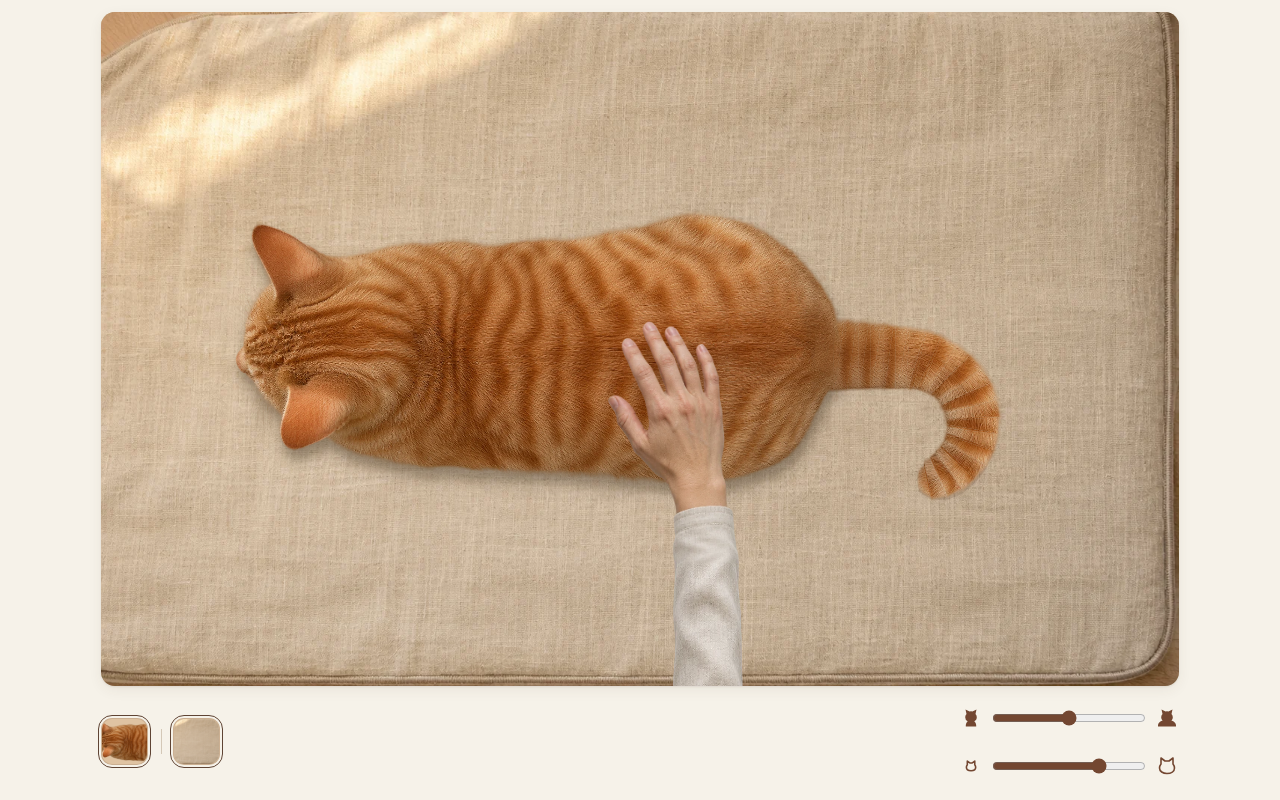
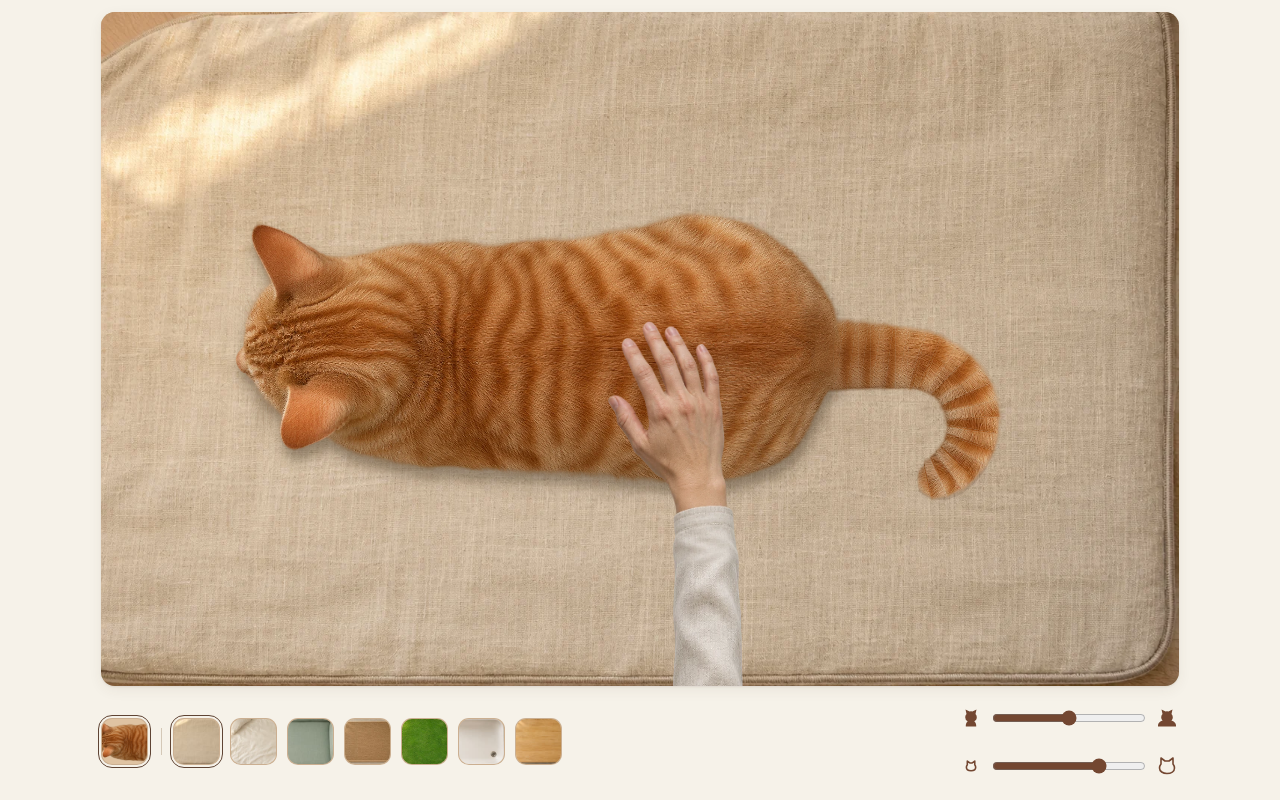
Before and after one commit to playmivo/sunny-cat, a plain HTML site: page index.html in a window 1280 px wide. Drawn offline with Linux system fonts and the light colour scheme; animation ran at ten frames a second.

Commit message:
Add six overhead lifestyle backgrounds

```diff
--- a/index.html
+++ b/index.html
@@ -120,25 +120,22 @@ button:focus-visible { outline: 2px solid var(--focus); outline-offset: 3px; }
   gap: 10px;
 }
 .choices {
-  padding: 4px;
-  margin: -4px;
+  padding: 6px;
+  margin: -6px;
   overflow-x: auto;
   scrollbar-width: thin;
 }
 .options { flex: 0 0 auto; }
 .options:empty { min-height: 47px; }
 .backgrounds {
-  position: relative;
-  margin-left: 3px;
-  padding-left: 12px;
-}
-.backgrounds::before {
-  content: "";
-  position: absolute;
-  left: 0;
-  top: 11px;
-  bottom: 11px;
-  border-left: 1px solid var(--line);
+  flex-shrink: 1;
+  margin: -6px -6px -6px 3px;
+  padding: 6px 6px 6px 12px;
+  background: linear-gradient(var(--line), var(--line)) left center / 1px 27px no-repeat;
+  overflow-x: auto;
+  overscroll-behavior-inline: contain;
+  scroll-padding-inline: 12px 6px;
+  scrollbar-width: thin;
 }
 .option {
   display: block;
@@ -227,7 +224,13 @@ button:focus-visible { outline: 2px solid var(--focus); outline-offset: 3px; }
     overscroll-behavior-inline: contain;
     scrollbar-width: thin;
   }
-  .backgrounds::before { display: none; }
+  .backgrounds {
+    gap: 6px;
+    margin: -6px;
+    padding: 6px;
+    background: none;
+    scroll-padding-inline: 6px;
+  }
 }
 
 @media (max-width: 1024px) and (max-height: 550px) and (orientation: landscape) and (pointer: coarse) {
@@ -321,7 +324,56 @@ const backgrounds = [
     name: "日光布垫",
     image: "./daylight-linen-02bfe072dc.webp",
     compactImage: "./daylight-linen-small-dfa75e6077.jpg",
+    thumbnail: "./daylight-linen-thumb-eb401270a8.jpg",
     color: "#cfbfa3",
+  },
+  {
+    id: "bed",
+    name: "床上",
+    image: "./bed-0f3e71a053.jpg",
+    compactImage: "./bed-small-955eb5feac.jpg",
+    thumbnail: "./bed-thumb-89039c64c4.jpg",
+    color: "#e7e0d4",
+  },
+  {
+    id: "sofa",
+    name: "沙发",
+    image: "./sofa-3a7a88c9af.jpg",
+    compactImage: "./sofa-small-eca7eab992.jpg",
+    thumbnail: "./sofa-thumb-ba574c6d3e.jpg",
+    color: "#a9b2a3",
+  },
+  {
+    id: "cat-scratcher",
+    name: "猫抓板",
+    image: "./cat-scratcher-8b360562fc.jpg",
+    compactImage: "./cat-scratcher-small-fe2691d79e.jpg",
+    thumbnail: "./cat-scratcher-thumb-795ef91f35.jpg",
+    color: "#bf9b70",
+  },
+  {
+    id: "grass",
+    name: "草地",
+    image: "./grass-e0079597f0.jpg",
+    compactImage: "./grass-small-5850e26cea.jpg",
+    thumbnail: "./grass-thumb-feb22de73a.jpg",
+    color: "#7a8e66",
+  },
+  {
+    id: "bathroom-sink",
+    name: "洗手池",
+    image: "./bathroom-sink-6badef2b3f.jpg",
+    compactImage: "./bathroom-sink-small-369eca7c65.jpg",
+    thumbnail: "./bathroom-sink-thumb-d0166252ba.jpg",
+    color: "#efebe0",
+  },
+  {
+    id: "tabletop",
+    name: "木桌",
+    image: "./tabletop-37c824b113.jpg",
+    compactImage: "./tabletop-small-81b97877d7.jpg",
+    thumbnail: "./tabletop-thumb-d5abf4e314.jpg",
+    color: "#d4b18a",
   },
 ];
 
```
Also changed, not shown: bathroom-sink-6badef2b3f.jpg (added), bathroom-sink-small-369eca7c65.jpg (added), bathroom-sink-thumb-d0166252ba.jpg (added), bed-0f3e71a053.jpg (added), bed-small-955eb5feac.jpg (added), bed-thumb-89039c64c4.jpg (added), cat-scratcher-8b360562fc.jpg (added), cat-scratcher-small-fe2691d79e.jpg (added), cat-scratcher-thumb-795ef91f35.jpg (added), daylight-linen-thumb-eb401270a8.jpg (added), grass-e0079597f0.jpg (added), grass-small-5850e26cea.jpg (added), grass-thumb-feb22de73a.jpg (added), sofa-3a7a88c9af.jpg (added), 5 more files.
